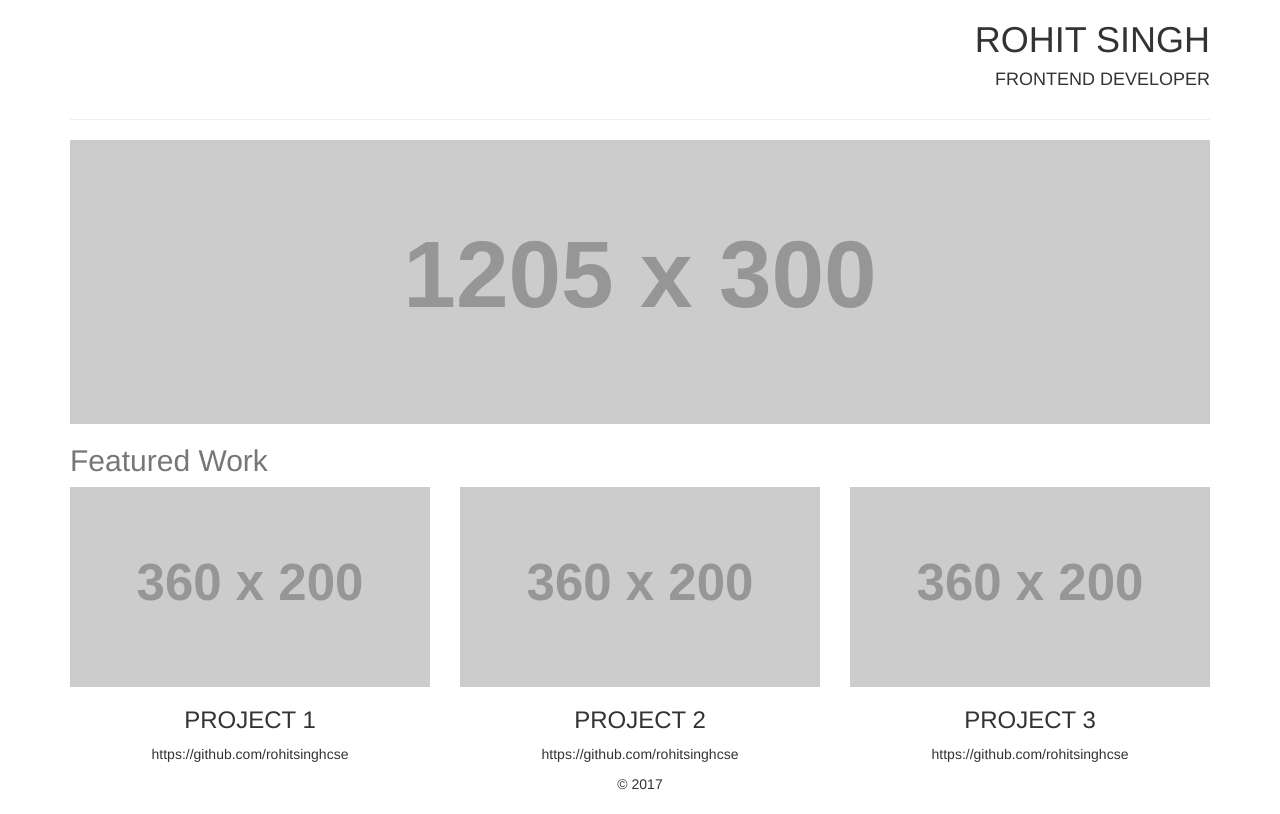
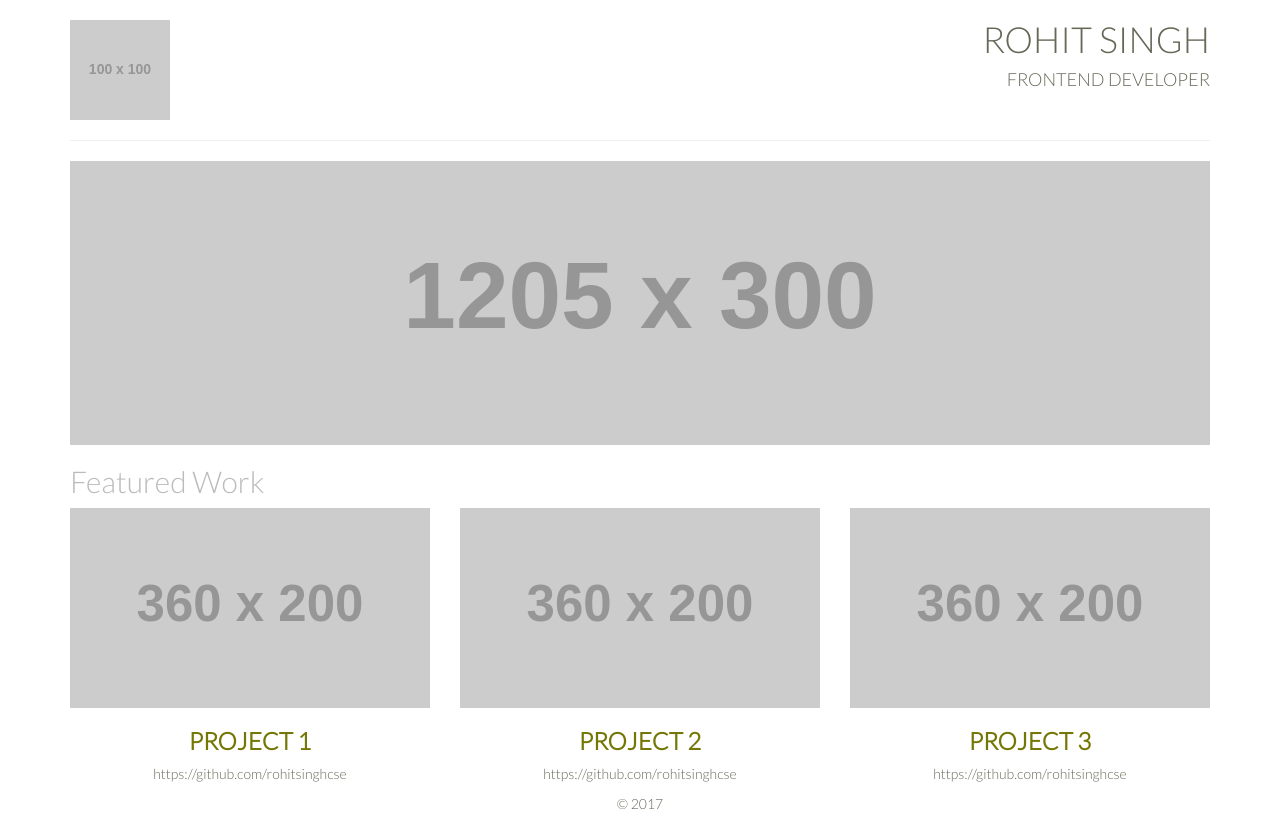
Before and after one commit to rohitsinghcse/portfolio, a plain HTML site: page index.htm in a window 1280 px wide. Drawn offline with Linux system fonts and the light colour scheme; placeholder pictures from the web are drawn by us.

Commit message:
added logo

```diff
--- a/css/style.css
+++ b/css/style.css
@@ -1,8 +1,14 @@
+/**{
+    outline: green solid 1px ;
+}*/
 body{
 	font-family: 'Lato', sans-serif;
 	color:#676858;
 }
 
+.logo{
+  margin-top:20px;
+}
 .text-muted{
 	color:#BCBBBB;
 }
--- a/index.htm
+++ b/index.htm
@@ -5,7 +5,7 @@
 		<meta charset="utf-8">
 		<meta name="viewport" content="width=device-width, initial-scale=1">
 		<link rel="stylesheet" href="css/bootstrap.css">
-		<!-- <link rel="stylesheet" href="css/style3.css"> -->
+		<link rel="stylesheet" href="css/style.css">
 		<link href="https://fonts.googleapis.com/css?family=Lato:100,300" rel="stylesheet">
 		<!-- <script src="https://ajax.googleapis.com/ajax/libs/jquery/3.2.1/jquery.min.js"></script> -->
 		<!-- <script src="https://maxcdn.bootstrapcdn.com/bootstrap/3.3.7/js/bootstrap.min.js"></script> -->
@@ -14,7 +14,7 @@
 		<div class="container">
 			<header class="row">
 				<div class="col-md-6">
-
+					<img class="img-responsive logo" src="http://placehold.it/100x100" alt="logo">
 				</div>
 				<div class="col-md-6 text-right text-uppercase">
 					<h1 class="title-super">Rohit singh</h1>
@@ -69,6 +69,7 @@
                     <img class="img-responsive" src="http://placehold.it/360x200" alt="projectImg">
                     This was my first project in this class. I learned a lot about HTML and CSS.
                 </div>
+								<br/>
                 <div class="modal-footer">
                     <button type="button" class="btn btn-default" data-dismiss="modal">Close</button>
                 </div>
```
